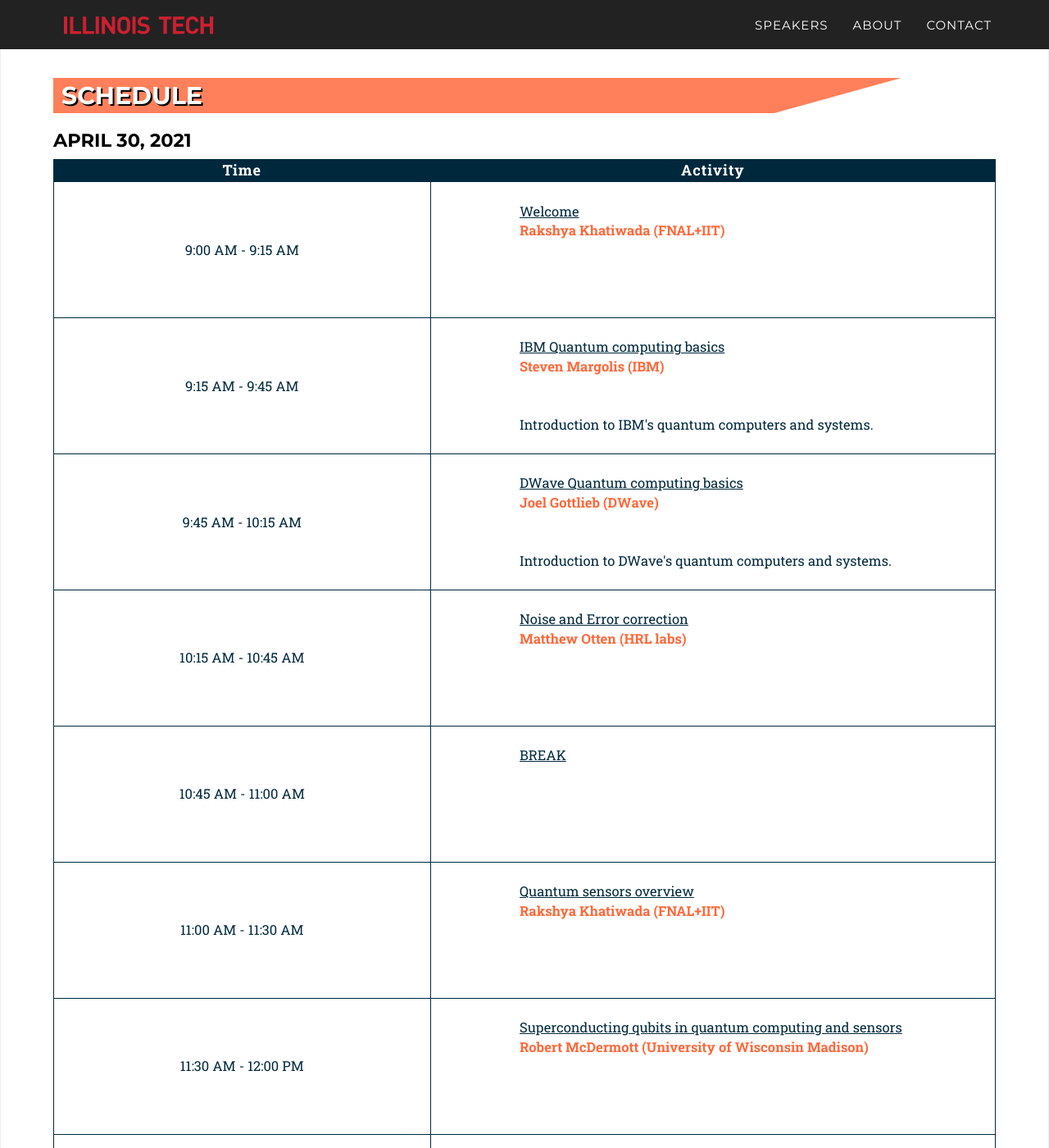
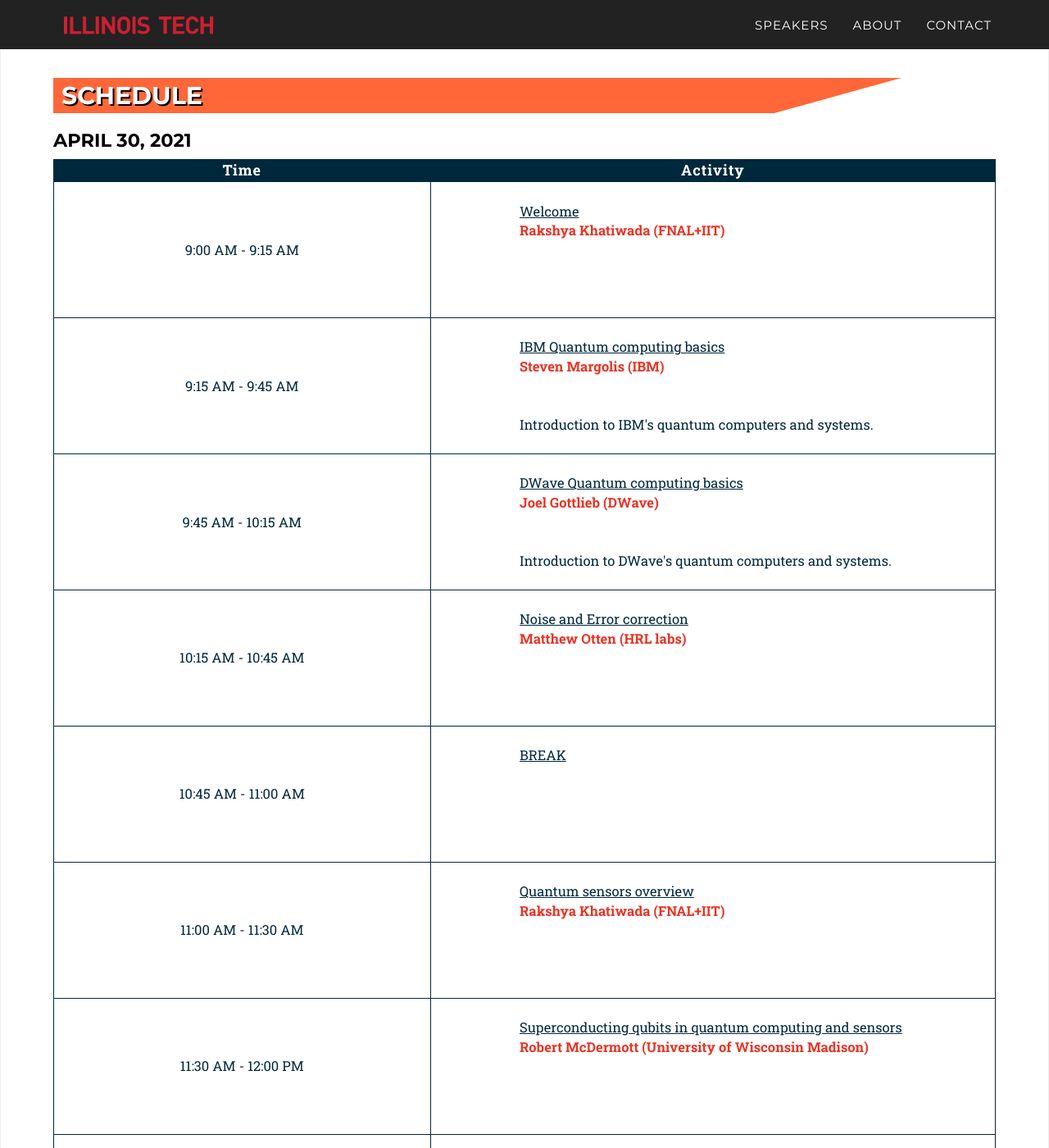
Before and after one commit to pedrorrivero/iit-qc-workshop, a Jekyll site: the page built from _pages/schedule.html, in a window 1280 px wide and 1400 px high. Shown: the whole window at 82% size. Built offline with Jekyll 4.4.1, drawn with Linux system fonts in a browser that asks for light colours; some web fonts are replaced.

Commit message:
Fix schedule a,b font color

```diff
--- a/_config.yml
+++ b/_config.yml
@@ -18,7 +18,7 @@
 colors:
   primary: '#BB271A'
   secondary: '#EA3223'
-  section: '#FF805B'
+  section: '#FF6738'
   background: '#D4D4D4'
   navbar: '#222'
   text: '#00283C'
--- a/_sass/_schedule.scss
+++ b/_sass/_schedule.scss
@@ -13,7 +13,7 @@
   .schedule-time {
     width: 40%;
   }
-  .schedule-actiity {
+  .schedule-activity {
      width: 60%;
   }
   th, td {
@@ -29,11 +29,11 @@
     text-align: center;
     font-size: 110%;
     a {
-        color: #ff6738;
+        color: color(secondary);
         text-decoration: none;
     }
     b {
-        color: #ff6738;
+        color: color(secondary);
     }
   }
   td + td {
```
